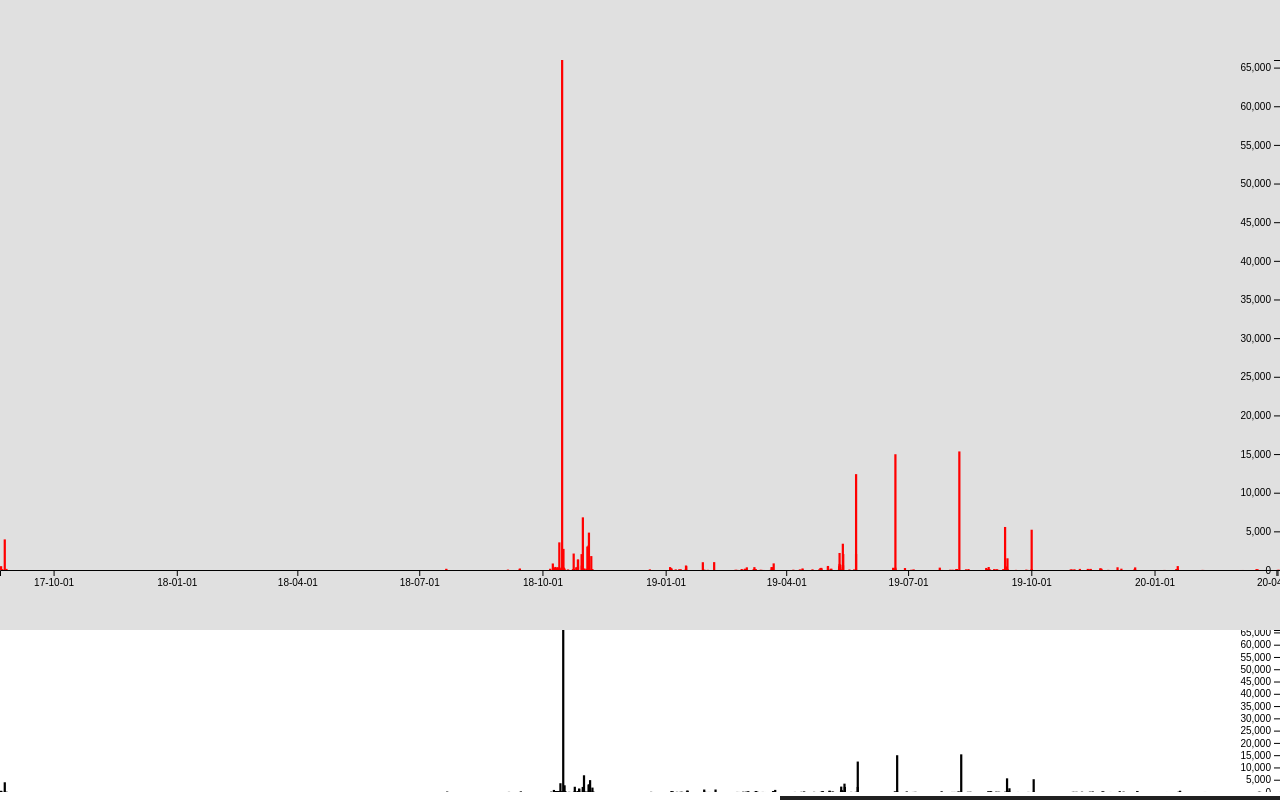
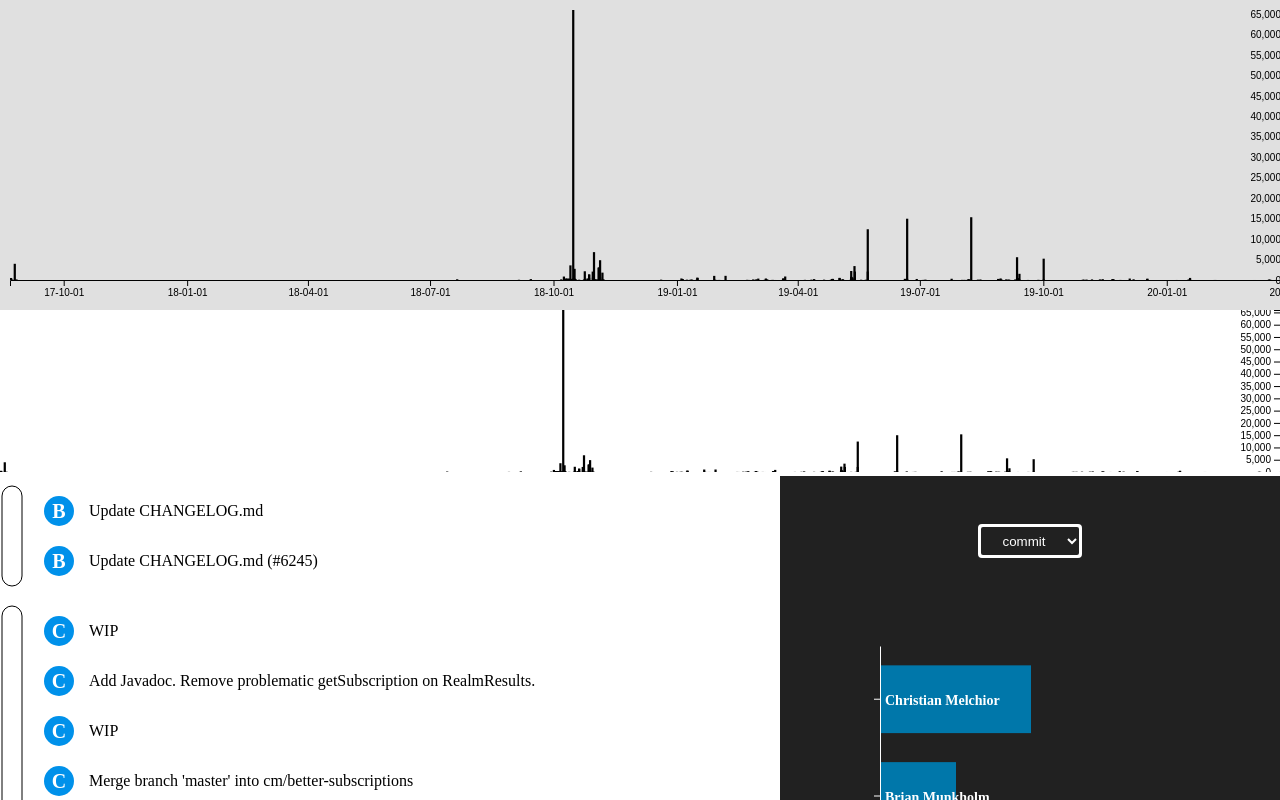
Before and after one commit to githru/githru-vscode-ext, a React (Create React App) app in the folder packages/view/: page / in a window 1280 px wide. Shown: the top 800 px of the page. Built offline with nearby package versions, Linux system fonts and the light colour scheme.

Commit message:
fix:fix conflict

```diff
--- a/packages/view/src/components/TemporalFilter/ClocLineChart/ClocLineChart.scss
+++ b/packages/view/src/components/TemporalFilter/ClocLineChart/ClocLineChart.scss
@@ -7,9 +7,14 @@
   flex-direction: column;
   align-items: center;
   font-size: 20px;
+  margin:auto 0;
 }
 
 .ClocLineChart {
   overflow: visible;
-  margin: 60px;
+  // margin-left: 60px;
+  // margin-right:60px;
+  // margin-bottom: 60px;
+  // margin-top:60px;
+  margin: 10px 10px 30px 30px;
 }
--- a/packages/view/src/components/TemporalFilter/ClocLineChart/ClocLineChart.tsx
+++ b/packages/view/src/components/TemporalFilter/ClocLineChart/ClocLineChart.tsx
@@ -20,7 +20,6 @@ import "./ClocLineChart.scss";
 const ClocLineChart = ({ data }: { data: CommitNode[] }) => {
   const wrapperRef = useRef<HTMLDivElement>(null);
   const ref = useRef<SVGSVGElement>(null);
-  const margin = { left: 2.5, right: 2.5, top: 2.5, bottom: 2.5 };
 
   useEffect(() => {
     if (!wrapperRef.current || !ref.current || !data) return;
@@ -38,7 +37,7 @@ const ClocLineChart = ({ data }: { data: CommitNode[] }) => {
 
     const xScale = scaleTime()
       .domain([new Date(xMin), new Date(xMax)])
-      .range([0, width - margin.right]);
+      .range([0, width]);
 
     const xScaleBand = scaleBand<Date>()
       .domain(data.map((commitNode) => commitNode.commit.commitDate))
@@ -65,8 +64,7 @@ const ClocLineChart = ({ data }: { data: CommitNode[] }) => {
       .attr("y", (d) => yScale(getCloc(d)))
       .attr("height", (d) => height - yScale(getCloc(d)))
       .attr("width", xScaleBand.bandwidth())
-      .attr("margin", margin.left + margin.right + margin.top)
-      .attr("fill", "red");
+      .attr("fill", "black");
   }, [data]);
 
   return (
```
